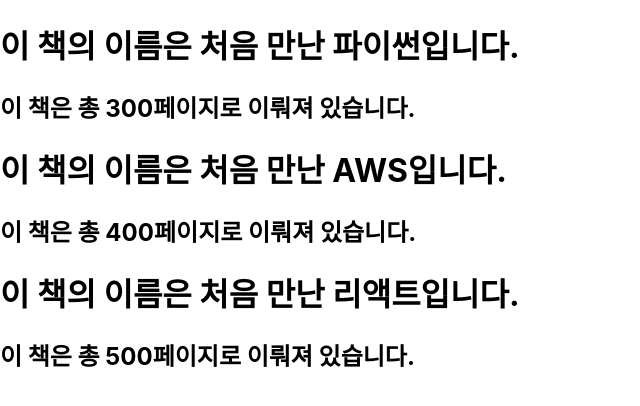
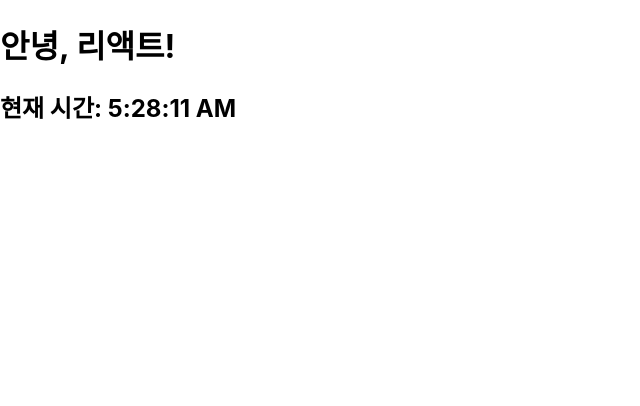
Before and after one commit to petcu1004/ReactStudy, a React (Create React App) app in the folder my-app/: page / in a window 1280 px wide. Shown: the top 406 px of the page, without its empty margins (0-640 px from the left). Built offline with nearby package versions, Linux system fonts and the light colour scheme.

Commit message:
시계 만들기

```diff
--- /dev/null
+++ b/my-app/src/chapter_04/Clock.jsx
@@ -0,0 +1,12 @@
+import React from "react";
+
+function Clock(props){
+    return(
+        <div>
+            <h1>안녕, 리액트!</h1>
+            <h2>현재 시간: {new Date().toLocaleTimeString()}</h2>
+        </div>
+    );
+}
+
+export default Clock;
--- a/my-app/src/index.js
+++ b/my-app/src/index.js
@@ -1,17 +1,31 @@
 import React from 'react';
 import ReactDOM from 'react-dom/client';
 import './index.css';
-import App from './App';
+// import App from './App';
 import reportWebVitals from './reportWebVitals';
 
-import Library from './chapter_03/Library';
+// import Library from './chapter_03/Library';
+import Clock from './chapter_04/Clock';
+
+//버전이 달라 기존 강의에 있는 코드 사용 X -> 수정하여 작성
+// setInterval(() =>{
+//   ReactDOM.render(
+//     <React.StrictMode>
+//       <Clock />
+//     </React.StrictMode>
+//     ,document.getElementById('root')
+//   );
+// }, 1000);
+
 
 const root = ReactDOM.createRoot(document.getElementById('root'));
-root.render(
-  <React.StrictMode>
-    <Library />
-  </React.StrictMode>
-);
+setInterval(() =>{
+  root.render(
+    <React.StrictMode>
+      <Clock />
+    </React.StrictMode>
+  );
+},1000);
 
 // If you want to start measuring performance in your app, pass a function
 // to log results (for example: reportWebVitals(console.log))
```
